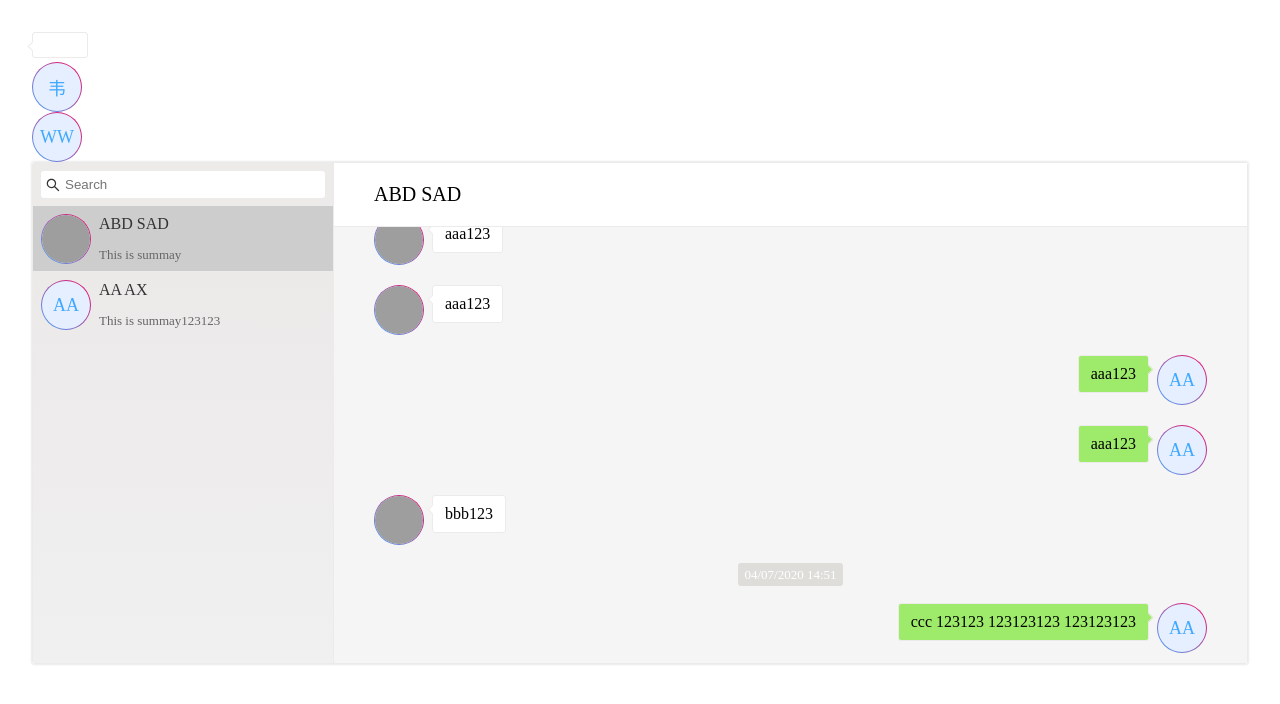
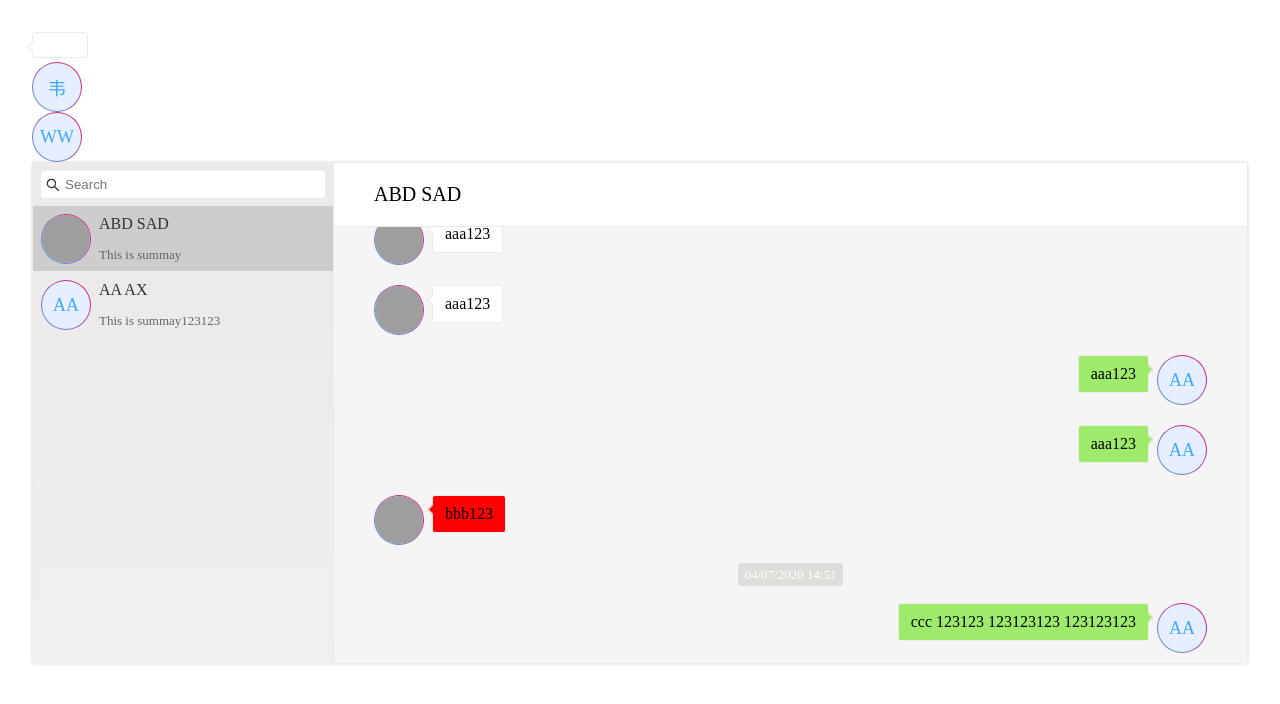
Before and after one commit to M-FE/vue-wechat-pc, a Vue app: page / in a window 1280 px wide. Shown: the top 704 px of the page. Built offline with nearby package versions, Linux system fonts and the light colour scheme; grey boxes are pictures that could not be loaded; the HTML template or start-up script is replaced by a standard one.

Commit message:
添加属性background

```diff
--- a/example/App.vue
+++ b/example/App.vue
@@ -37,7 +37,7 @@ export default {
             }],
             messageList: [
                 { id: 3, content: 'ccc 123123 123123123    123123', a: '2020-04-07 14:51:05', other: false },
-                { id: 2, content: 'bbb', a: '2020-04-07 14:50:31', other: true },
+                { id: 2, content: 'bbb', a: '2020-04-07 14:50:31', other: true, background: '#f00' },
                 { id: 1, content: 'aaa', a: '2020-04-07 14:50:30', other: false },
                 { id: 4, content: 'aaa', a: '2020-04-07 14:50:30', other: true },
                 { id: 5, content: 'aaa', a: '2020-04-07 14:50:30', other: true },
--- a/src/components/Messages.vue
+++ b/src/components/Messages.vue
@@ -105,9 +105,10 @@ export default {
          * 对每一项进行渲染
          */
         renderItem (item, index) {
-            const { id, content, other } = this.messagePropNames;
+            const { id, content, other, background } = this.messagePropNames;
             const { avatar, name } = this.userPropNames;
             const user = item[other] ? this.otherUser : this.user;
+            const popMessageBack = item[background] || (item[other] ? '#fff' : '#9eea6a');
 
             return (
                 <li
@@ -125,7 +126,7 @@ export default {
                         class="w-messages-item-content"
                         placement={item[other] ? 'left' : 'right'}
                         maxWidth={this.popMaxWidth}
-                        backgroundColor={item[other] ? '#fff' : '#9eea6a'}
+                        backgroundColor={popMessageBack}
                     >
                         {
                             this.$scopedSlots.messageItem
--- a/src/utils/util.js
+++ b/src/utils/util.js
@@ -12,7 +12,8 @@ export const DEFAULT_MESSAGE_PROPS = {
     id: 'id',
     content: 'content',
     time: 'time',
-    other: 'other'
+    other: 'other',
+    background: 'background'
 };
 
 /**
```
Also changed, not shown: 1 other file (tests, documents, lock files or other folders).
